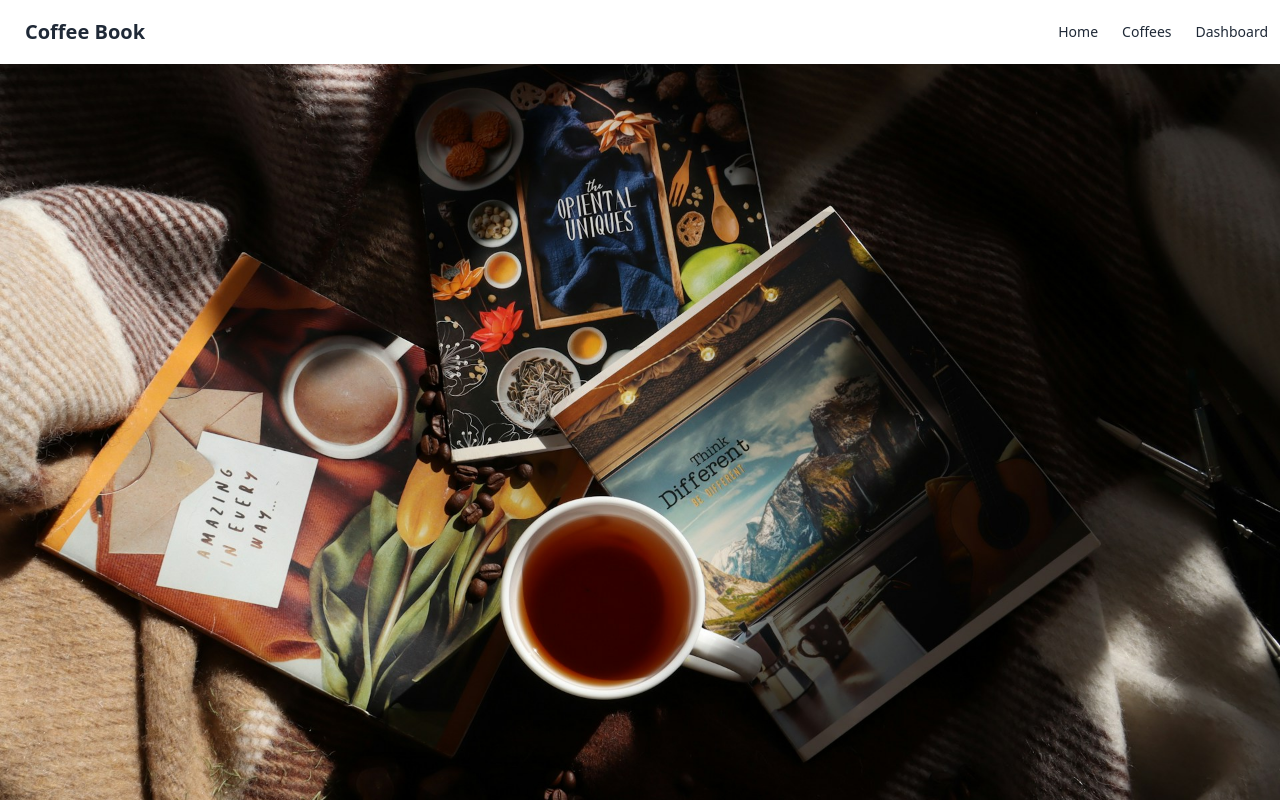
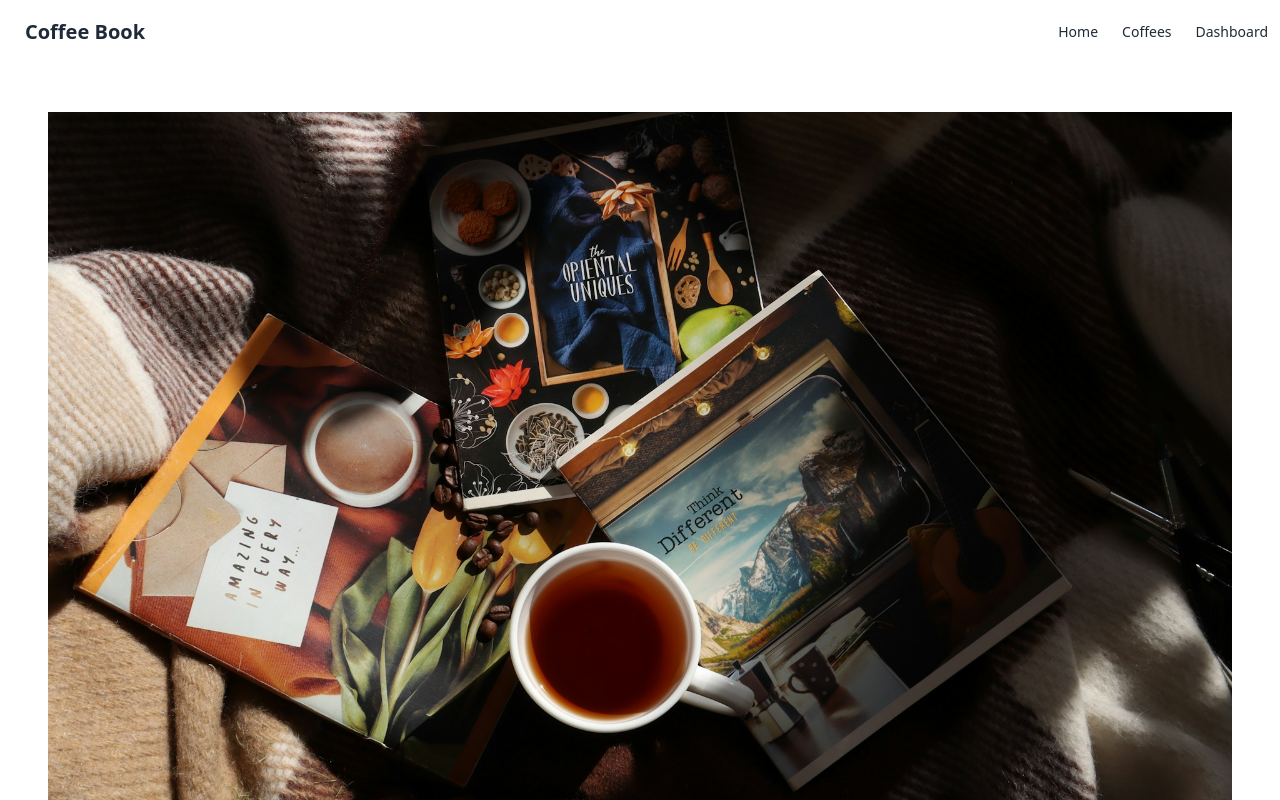
Before and after one commit to ashrafulislam08/coffee-book, a React (Vite) app: page / in a window 1280 px wide. Shown: the top 800 px of the page. Built offline with nearby package versions, Linux system fonts and the light colour scheme.

Commit message:
Added banner

```diff
--- a/src/layouts/MainLayout.jsx
+++ b/src/layouts/MainLayout.jsx
@@ -8,7 +8,7 @@ const MainLayout = () => {
     <div>
       {/* Navbar */}
       <Navbar />
-      <main className="min-h-[calc(100vh-232px)]">
+      <main className="min-h-[calc(100vh-232px)] p-12 container mx-auto ">
         {/* Dynamic section */}
         <Outlet />
       </main>
```
